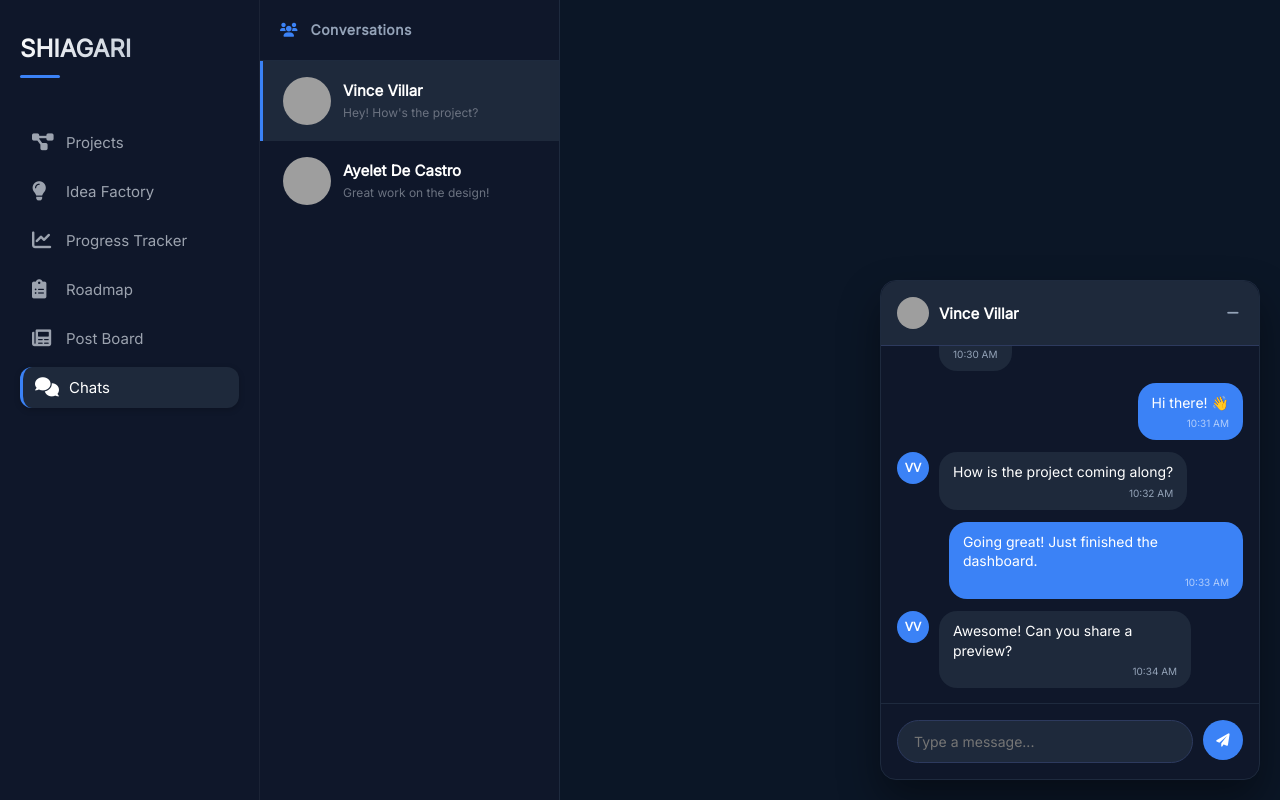
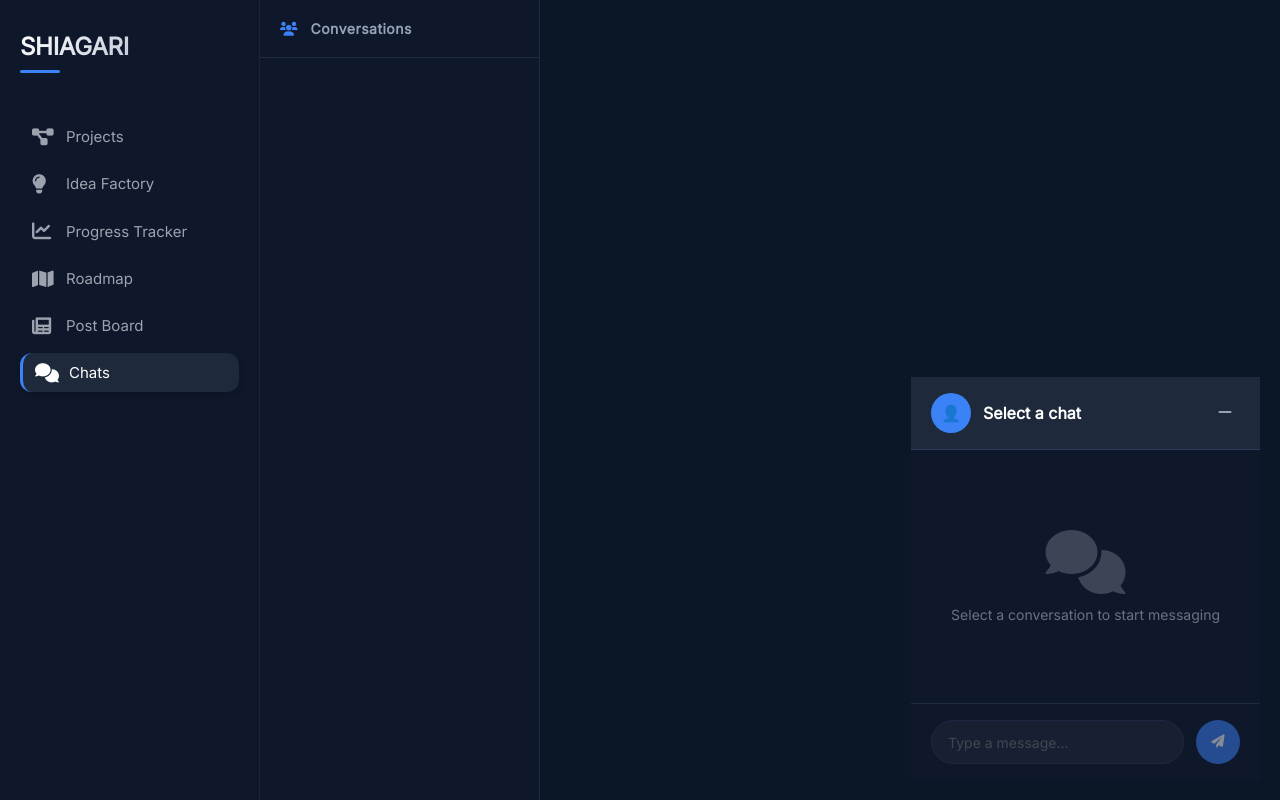
Before and after one commit to ElfCode67/SHIAGARI, a PHP site: page /message.html in a window 1280 px wide. Run offline with PHP 8.4, Linux system fonts and the light colour scheme; grey boxes are pictures that could not be loaded.

Commit message:
Fix chat module HTML/CSS layout with proper sidebar and draggable chat window

```diff
--- a/idea/idea.html
+++ b/idea/idea.html
@@ -16,7 +16,9 @@
       <a href="../landing/landing.html"><i class="fas fa-project-diagram"></i> <span>Projects</span></a>
       <a href="../idea/idea.html" class="active"><i class="fas fa-lightbulb"></i> <span>Idea Factory</span></a>
       <a href="../progress/progress.html"><i class="fas fa-chart-line"></i> <span>Progress Tracker</span></a>
-      <a href="#" id="navRoadmap"><i class="fas fa-clipboard-list"></i> <span>Roadmap</span></a>
+      <a href="../roadmap/roadmap.html"><i class="fas fa-map"></i> <span>Roadmap</span></a>
+      <a href="../postboard/postboard.html"><i class="fas fa-newspaper"></i> <span>Post Board</span></a>
+      <a href="../message/message.html"><i class="fas fa-comments"></i> <span>Chats</span></a>
     </nav>
   </aside>
 
--- a/landing/landing.html
+++ b/landing/landing.html
@@ -16,7 +16,9 @@
       <a href="../landing/landing.html" class="active"><i class="fas fa-project-diagram"></i> <span>Projects</span></a>
       <a href="../idea/idea.html"><i class="fas fa-lightbulb"></i> <span>Idea Factory</span></a>
       <a href="../progress/progress.html"><i class="fas fa-chart-line"></i> <span>Progress Tracker</span></a>
-      <a href="#" id="navRoadmap"><i class="fas fa-clipboard-list"></i> <span>Roadmap</span></a>
+      <a href="../roadmap/roadmap.html"><i class="fas fa-map"></i> <span>Roadmap</span></a>
+      <a href="../postboard/postboard.html"><i class="fas fa-newspaper"></i> <span>Post Board</span></a>
+      <a href="../message/message.html"><i class="fas fa-comments"></i> <span>Chats</span></a>
     </nav>
   </aside>
 
--- a/message/message.css
+++ b/message/message.css
@@ -8,11 +8,12 @@ body {
   display: flex;
   background: #0b1626;
   color: #fff;
-  font-family: 'Inter', system-ui, -apple-system, 'Segoe UI', Arial, sans-serif;
-  line-height: 1.4;
+  font-family: 'Inter', system-ui, -apple-system, sans-serif;
+  height: 100vh;
+  overflow: hidden;
 }
 
-/* ---------- SIDEBAR ---------- */
+/* Sidebar */
 .sidebar {
   width: 260px;
   height: 100vh;
@@ -23,11 +24,13 @@ body {
   display: flex;
   flex-direction: column;
   border-right: 1px solid rgba(255, 255, 255, 0.05);
+  overflow-y: auto;
 }
 
 .sidebar h1 {
   font-size: 24px;
   font-weight: 700;
+  letter-spacing: -0.3px;
   background: linear-gradient(135deg, #FFFFFF 0%, #94a3b8 100%);
   background-clip: text;
   -webkit-background-clip: text;
@@ -79,16 +82,17 @@ body {
   border-left: 3px solid #3b82f6;
 }
 
-/* ---------- CHAT LIST ---------- */
-.chat-list {
-  width: 300px;
+/* Chat Sidebar (Left panel with users) */
+.chat-sidebar {
+  width: 280px;
   background: #0f172a;
   border-right: 1px solid #1e2a3e;
   display: flex;
   flex-direction: column;
+  height: 100vh;
 }
 
-.chat-list-header {
+.chat-sidebar-header {
   padding: 20px;
   font-size: 14px;
   font-weight: 600;
@@ -97,19 +101,26 @@ body {
   letter-spacing: 0.5px;
 }
 
-.chat-list-header i {
+.chat-sidebar-header i {
   margin-right: 8px;
   color: #3b82f6;
+}
+
+.chat-list {
+  flex: 1;
+  overflow-y: auto;
+  padding: 8px;
 }
 
 .chat-user {
   display: flex;
   align-items: center;
   gap: 12px;
-  padding: 16px 20px;
+  padding: 12px;
+  margin-bottom: 4px;
+  border-radius: 12px;
   cursor: pointer;
   transition: all 0.2s ease;
-  border-left: 3px solid transparent;
 }
 
 .chat-user:hover {
@@ -118,14 +129,20 @@ body {
 
 .chat-user.active {
   background: #1e293b;
-  border-left-color: #3b82f6;
+  border-left: 3px solid #3b82f6;
 }
 
-.chat-user img {
+.chat-avatar {
   width: 48px;
   height: 48px;
+  background: #3b82f6;
   border-radius: 50%;
-  object-fit: cover;
+  display: flex;
+  align-items: center;
+  justify-content: center;
+  font-size: 18px;
+  font-weight: 600;
+  flex-shrink: 0;
 }
 
 .chat-user-info {
@@ -140,155 +157,160 @@ body {
   margin-bottom: 4px;
 }
 
-.chat-user-preview {
+.chat-user-status {
   font-size: 12px;
   color: #6b7280;
-  white-space: nowrap;
-  overflow: hidden;
-  text-overflow: ellipsis;
   display: block;
 }
 
-/* ---------- CHAT WINDOW ---------- */
+.chat-user-status.online {
+  color: #10b981;
+}
+
+.chat-user-status.away {
+  color: #f59e0b;
+}
+
+.chat-user-status.offline {
+  color: #6b7280;
+}
+
+/* Chat Window (Right panel - draggable) */
 .chat-window {
-  position: fixed;
-  bottom: 20px;
-  right: 20px;
-  width: 380px;
-  height: 500px;
-  background: #0f172a;
-  border-radius: 16px;
+  flex: 1;
   display: flex;
   flex-direction: column;
-  box-shadow: 0 20px 40px rgba(0, 0, 0, 0.4);
-  border: 1px solid #1e2a3e;
-  z-index: 1000;
+  background: #0f172a;
+  position: relative;
+  max-width: calc(100vw - 540px);
 }
 
-/* Header */
 .chat-header {
-  padding: 16px;
-  background: #1e293b;
-  border-radius: 16px 16px 0 0;
-  cursor: move;
   display: flex;
   justify-content: space-between;
   align-items: center;
+  padding: 16px 20px;
+  background: #1e293b;
   border-bottom: 1px solid #2d3a5e;
+  cursor: move;
 }
 
-.chat-header-info {
+.chat-user-info {
   display: flex;
   align-items: center;
-  gap: 10px;
+  gap: 12px;
 }
 
-.chat-header-info img {
-  width: 32px;
-  height: 32px;
-  border-radius: 50%;
+.chat-user-info .chat-avatar {
+  width: 40px;
+  height: 40px;
+  font-size: 16px;
 }
 
-.chat-header-info span {
+.chat-user-info span {
   font-weight: 600;
-  font-size: 15px;
+  font-size: 16px;
 }
 
-.chat-header-actions {
-  display: flex;
-  gap: 8px;
-}
-
-.chat-action-btn {
+.minimize-btn {
   background: none;
   border: none;
   color: #94a3b8;
   cursor: pointer;
-  font-size: 14px;
-  padding: 4px;
+  padding: 4px 8px;
   border-radius: 6px;
+  font-size: 16px;
   transition: 0.2s;
 }
 
-.chat-action-btn:hover {
+.minimize-btn:hover {
   background: #334155;
   color: white;
 }
 
-/* Messages */
-.chat-body {
+/* Chat Messages Area */
+.chat-messages {
   flex: 1;
-  padding: 16px;
+  padding: 20px;
   overflow-y: auto;
   display: flex;
   flex-direction: column;
   gap: 12px;
 }
 
-.msg {
+.message {
   display: flex;
-  gap: 10px;
-  max-width: 85%;
+  max-width: 70%;
 }
 
-.msg.left {
-  align-self: flex-start;
-}
-
-.msg.right {
+.message.sent {
   align-self: flex-end;
   flex-direction: row-reverse;
 }
 
-.msg-avatar {
-  width: 32px;
-  height: 32px;
-  border-radius: 50%;
-  background: #3b82f6;
-  display: flex;
-  align-items: center;
-  justify-content: center;
-  font-size: 12px;
-  font-weight: 600;
-  flex-shrink: 0;
+.message.received {
+  align-self: flex-start;
 }
 
-.msg-content {
-  background: #1e293b;
+.message-bubble {
   padding: 10px 14px;
   border-radius: 18px;
+  background: #1e293b;
   max-width: 100%;
 }
 
-.msg.right .msg-content {
+.message.sent .message-bubble {
   background: #3b82f6;
 }
 
-.msg-text {
+.message-text {
   font-size: 14px;
   word-break: break-word;
 }
 
-.msg-time {
+.message-time {
   font-size: 10px;
   color: #94a3b8;
   margin-top: 4px;
   text-align: right;
 }
 
-.msg.right .msg-time {
-  color: rgba(255, 255, 255, 0.6);
+.message.sent .message-time {
+  color: rgba(255, 255, 255, 0.7);
 }
 
-/* Input */
-.chat-input {
-  padding: 16px;
-  border-top: 1px solid #1e2a3e;
+/* Empty Chat State */
+.empty-chat {
+  text-align: center;
+  padding: 60px 20px;
+  color: #6b7280;
+  flex: 1;
   display: flex;
-  gap: 10px;
+  flex-direction: column;
+  align-items: center;
+  justify-content: center;
+  gap: 12px;
 }
 
-.chat-input input {
+.empty-chat i {
+  font-size: 64px;
+  opacity: 0.5;
+}
+
+.empty-chat p {
+  font-size: 14px;
+}
+
+/* Chat Input Area */
+.chat-input-area {
+  display: flex;
+  gap: 12px;
+  padding: 16px 20px;
+  border-top: 1px solid #1e2a3e;
+  background: #0f172a;
+}
+
+.chat-input-area input {
   flex: 1;
   padding: 12px 16px;
   background: #1e293b;
@@ -301,34 +323,91 @@ body {
   transition: 0.2s;
 }
 
-.chat-input input:focus {
+.chat-input-area input:focus {
   border-color: #3b82f6;
+  box-shadow: 0 0 0 2px rgba(59, 130, 246, 0.2);
 }
 
-.chat-input button {
+.chat-input-area input:disabled {
+  opacity: 0.5;
+  cursor: not-allowed;
+}
+
+.chat-input-area button {
+  width: 44px;
+  height: 44px;
   background: #3b82f6;
   border: none;
-  width: 40px;
-  height: 40px;
   border-radius: 50%;
   color: white;
   cursor: pointer;
   transition: 0.2s;
+  display: flex;
+  align-items: center;
+  justify-content: center;
 }
 
-.chat-input button:hover {
+.chat-input-area button:hover:not(:disabled) {
   background: #2563eb;
   transform: scale(1.05);
 }
 
-/* Minimized state */
+.chat-input-area button:disabled {
+  opacity: 0.5;
+  cursor: not-allowed;
+}
+
+/* Minimized Window */
 .chat-window.minimized {
   height: 60px;
 }
 
-.chat-window.minimized .chat-body,
-.chat-window.minimized .chat-input {
+.chat-window.minimized .chat-messages,
+.chat-window.minimized .chat-input-area {
   display: none;
+}
+
+/* Toast */
+.toast {
+  position: fixed;
+  bottom: 30px;
+  right: 30px;
+  background: #1e293b;
+  backdrop-filter: blur(8px);
+  padding: 12px 20px;
+  border-radius: 40px;
+  display: flex;
+  align-items: center;
+  gap: 10px;
+  font-size: 14px;
+  font-weight: 500;
+  border-left: 4px solid #10b981;
+  box-shadow: 0 10px 20px rgba(0, 0, 0, 0.3);
+  transform: translateX(400px);
+  transition: transform 0.3s ease;
+  z-index: 1100;
+}
+
+.toast.show {
+  transform: translateX(0);
+}
+
+/* Scrollbar */
+.chat-messages::-webkit-scrollbar,
+.chat-list::-webkit-scrollbar {
+  width: 6px;
+}
+
+.chat-messages::-webkit-scrollbar-track,
+.chat-list::-webkit-scrollbar-track {
+  background: #1e293b;
+  border-radius: 3px;
+}
+
+.chat-messages::-webkit-scrollbar-thumb,
+.chat-list::-webkit-scrollbar-thumb {
+  background: #3b82f6;
+  border-radius: 3px;
 }
 
 /* Responsive */
--- a/message/message.html
+++ b/message/message.html
@@ -16,65 +16,50 @@
       <a href="../landing/landing.html"><i class="fas fa-project-diagram"></i> <span>Projects</span></a>
       <a href="../idea/idea.html"><i class="fas fa-lightbulb"></i> <span>Idea Factory</span></a>
       <a href="../progress/progress.html"><i class="fas fa-chart-line"></i> <span>Progress Tracker</span></a>
-    <a href="../roadmap/roadmap.html"><i class="fas fa-clipboard-list"></i> <span>Roadmap</span></a>
+      <a href="../roadmap/roadmap.html"><i class="fas fa-map"></i> <span>Roadmap</span></a>
       <a href="../postboard/postboard.html"><i class="fas fa-newspaper"></i> <span>Post Board</span></a>
       <a href="../message/message.html" class="active"><i class="fas fa-comments"></i> <span>Chats</span></a>
     </nav>
   </aside>
 
-<!-- Chat list -->
-<div class="chat-list">
-  <div class="chat-list-header">
+  <!-- Chat Sidebar -->
+  <div class="chat-sidebar">
+    <div class="chat-sidebar-header">
       <i class="fas fa-users"></i> Conversations
     </div>
-  <div class="chat-user active" data-user="Vince Villar">
-    <img src="https://ui-avatars.com/api/?background=3b82f6&color=fff&name=VV" alt="VV">
-    <div class="chat-user-info">
-      <span class="chat-user-name">Vince Villar</span>
-      <span class="chat-user-preview">Hey! How's the project?</span>
-    </div>
-  </div>
-  <div class="chat-user" data-user="Ayelet De Castro">
-    <img src="https://ui-avatars.com/api/?background=10b981&color=fff&name=AD" alt="AD">
-    <div class="chat-user-info">
-      <span class="chat-user-name">Ayelet De Castro</span>
-      <span class="chat-user-preview">Great work on the design!</span>
-    </div>
+    <div class="chat-list" id="chatList">
+      <!-- Users will be injected here -->
     </div>
   </div>
 
-<!-- Chat window -->
+  <!-- Chat Window -->
   <div class="chat-window" id="chatWindow">
     <div class="chat-header" id="dragHandle">
-    <div class="chat-header-info">
-      <img src="https://ui-avatars.com/api/?background=3b82f6&color=fff&name=VV" alt="VV" id="currentAvatar">
-      <span id="currentUserName">Vince Villar</span>
+      <div class="chat-user-info">
+        <div class="chat-avatar" id="currentAvatar">👤</div>
+        <span id="currentUserName">Select a chat</span>
       </div>
       <div class="chat-header-actions">
-      <button id="minBtn" class="chat-action-btn"><i class="fas fa-minus"></i></button>
+        <button id="minimizeBtn" class="minimize-btn"><i class="fas fa-minus"></i></button>
       </div>
     </div>
 
-  <div class="chat-body" id="chatBody">
-    <div class="msg left">
-      <div class="msg-avatar">VV</div>
-      <div class="msg-content">
-        <div class="msg-text">Hello!</div>
-        <div class="msg-time">10:30 AM</div>
-      </div>
-    </div>
-    <div class="msg right">
-      <div class="msg-content">
-        <div class="msg-text">Hi there! 👋</div>
-        <div class="msg-time">10:31 AM</div>
-      </div>
+    <div class="chat-messages" id="chatMessages">
+      <div class="empty-chat">
+        <i class="fas fa-comments"></i>
+        <p>Select a conversation to start messaging</p>
       </div>
     </div>
 
-  <div class="chat-input">
-    <input type="text" id="messageInput" placeholder="Type a message...">
-    <button id="sendBtn"><i class="fas fa-paper-plane"></i></button>
+    <div class="chat-input-area">
+      <input type="text" id="messageInput" placeholder="Type a message..." disabled>
+      <button id="sendBtn" disabled><i class="fas fa-paper-plane"></i></button>
     </div>
+  </div>
+
+  <div id="toastMsg" class="toast">
+    <i class="fas fa-check-circle"></i>
+    <span id="toastText">Message sent!</span>
   </div>
 
   <script src="message.js"></script>
```
Also changed, not shown: other parts of message/message.css (+27 -5 lines), postboard/postboard.html (+7 -6 lines), progress/progress.html (+5 -5 lines), roadmap/roadmap.html (+6 -8 lines). Lines whose indentation alone changed are shown as unchanged.
